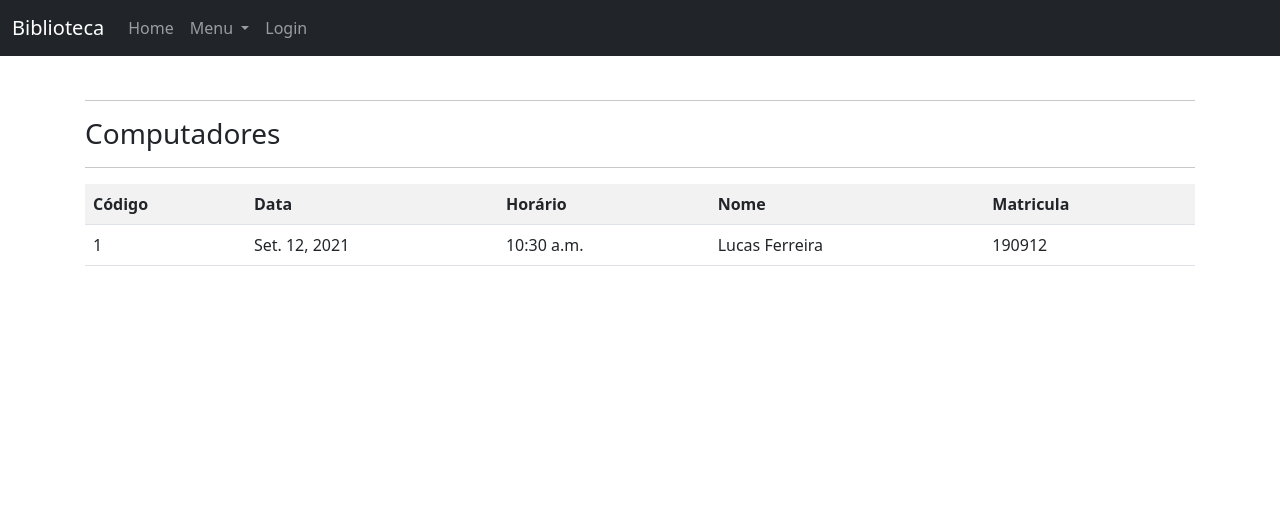
After one commit to talesrc/web-oauth, a Django app: page /listar/computer/ in a window 1280 px wide. The commit adds this page. Shown: the top 506 px of the page. Run offline with Django 3.2, Linux system fonts and the light colour scheme; data comes from the database, SQL or seed files in the repository; both versions use the stored data as it was after the commit; some libraries are stand-ins or nearby versions.

Commit message:
add localção de computadores

```diff
--- a/CRUD/Cadastro/models.py
+++ b/CRUD/Cadastro/models.py
@@ -32,3 +32,13 @@ class Artigo(models.Model):
 
     def __str__(self):
         return "{} - {}, {} ({})".format(self.titulo, self.autor, self.descricao, self.ano)
+
+class Computer(models.Model):
+    codigo = models.CharField(max_length=6, primary_key=True, verbose_name="Código")
+    data = models.DateField()
+    horario = models.TimeField()
+    nome = models.CharField(max_length=50)
+    matricula = models.CharField(max_length=6, verbose_name="Matrícula")
+
+    def __str__(self):
+        return "{}, {} - {}, {} ({})".format(self.codigo, self.data, self.horario, self.nome, self.matricula)
--- a/CRUD/Cadastro/templates/Cadastro/listaLocal.html
+++ b/CRUD/Cadastro/templates/Cadastro/listaLocal.html
@@ -5,7 +5,9 @@
 {% block conteudo %}
     <hr>
     <h3>Lista de Gêneros resgistrados</h3>
+    {% if request.user.is_authenticated %}
     <a href="{% url 'cadastro-local' %}" class="btn btn-primary btn-sm">Cadastrar Gênero</a>
+    {% endif %}
     <hr>
     <div class="table table-reponsive">
         <table class="table table-striped">
@@ -14,7 +16,9 @@
                 <th>Gênero</th>
                 <th>Corredor</th>
                 <th>Estante</th>
+                {% if request.user.is_authenticated %}
                 <th>Opções</th>
+                {% endif %}
             </tr>
 
             {% for local in object_list %}
@@ -23,11 +27,13 @@
                 <td>{{ local.descricao }}</td>
                 <td>{{ local.corredor }}</td>
                 <td>{{ local.estante }}</td>
+                {% if request.user.is_authenticated %}
                 <td>
                     <a href="{% url 'editar-local' local.pk %}" class="btn btn-warning btn-sm">Editar</a>
                     <a href="{% url 'excluir-local' local.pk %}" class="btn btn-danger btn-sm">Excluir</a>
 
                 </td>
+                {% endif %}
             </tr>
             {% empty %}
 
--- /dev/null
+++ b/CRUD/Cadastro/templates/Cadastro/listaPC.html
@@ -0,0 +1,48 @@
+{% extends 'Pages/modelo.html' %}
+
+{% load static %}
+
+{% block conteudo %}
+    <hr>
+    <h3>Computadores</h3>
+    {% if request.user.is_authenticated %}
+    <a href="{% url 'cadastro-computer' %}" class="btn btn-primary btn-sm">Locação</a>
+    {% endif %}
+    <hr>
+    <div class="table table-reponsive">
+        <table class="table table-striped">
+            <tr>
+                <th>Código</th>
+                <th>Data</th>
+                <th>Horário</th>
+                <th>Nome</th>
+                <th>Matricula</th>
+                {% if request.user.is_authenticated %}
+                <th>Opções</th>
+                {% endif %}
+            </tr>
+
+            {% for computer in object_list %}
+            <tr>
+                <td>{{ computer.codigo }}</td>
+                <td>{{ computer.data }}</td>
+                <td>{{ computer.horario }}</td>
+                <td>{{ computer.nome }}</td>
+                <td>{{ computer.matricula }}</td>
+                {% if request.user.is_authenticated %}
+                <td>
+                    <a href="{% url 'editar-computer' computer.pk %}" class="btn btn-warning btn-sm">Editar</a>
+                    <a href="{% url 'excluir-computer' computer.pk %}" class="btn btn-danger btn-sm">Excluir</a>
+
+                </td>
+                {% endif %}
+            </tr>
+            {% empty %}
+
+            <tr>
+                <td colspan="3">Nenhuma locação cadastrada</td>
+            </tr>
+            {% endfor %}
+        </table>
+    </div>
+{% endblock %}
--- a/CRUD/Cadastro/templates/Cadastro/livros.html
+++ b/CRUD/Cadastro/templates/Cadastro/livros.html
@@ -15,7 +15,7 @@
                 <th>Ano</th>
             </tr>
 
-            {% for livro in object_list %}
+            {% for livro in object_exibir %}
             <tr>
                 <td>{{ livro.local }}</td>
                 <td>{{ livro.titulo }}</td>
--- a/CRUD/Cadastro/urls.py
+++ b/CRUD/Cadastro/urls.py
@@ -1,10 +1,10 @@
 from django.urls import path
 from django.urls.resolvers import URLPattern
 from .views import CadastroView
-from .views import LivroCreat, LocalCreat, ArtigoCreat
-from .views import LivroUpdate, LocalUpdate, ArtigoUpdate
-from .views import LivroDelete, LocalDelete, ArtigoDelete
-from .views import LivroList, LocalList, ArtigoList
+from .views import LivroCreat, LocalCreat, ArtigoCreat, ComputerCreat
+from .views import LivroUpdate, LocalUpdate, ArtigoUpdate, ComputerUpdate
+from .views import LivroDelete, LocalDelete, ArtigoDelete, ComputerDelete
+from .views import LivroList, LocalList, ArtigoList, ComputerList
 
 urlpatterns = [
     #CREAT - form.html
@@ -12,27 +12,33 @@ urlpatterns = [
     path('cadastro/local/', LocalCreat.as_view(), name='cadastro-local'),
     path('cadastro/livro/', LivroCreat.as_view(), name='cadastro-livro'),
     path('cadastro/artigo/', ArtigoCreat.as_view(), name='cadastro-artigo'),
-
+    path('cadastro/computer/', ComputerCreat.as_view(), name='cadastro-computer'),
 
     #UPDATE
     path('editar/local/<str:pk>/', LocalUpdate.as_view(), name='editar-local'),
     path('editar/livro/<int:pk>/', LivroUpdate.as_view(), name='editar-livro'),
     path('editar/artigo/<int:pk>/', ArtigoUpdate.as_view(), name='editar-artigo'),
+    path('editar/computer/<str:pk>/', ComputerUpdate.as_view(), name='editar-computer'),
+
 
 
     #DELETE
     path('excluir/local/<str:pk>/', LocalDelete.as_view(), name='excluir-local'),
     path('excluir/livro/<int:pk>/', LivroDelete.as_view(), name='excluir-livro'),
     path('excluir/artigo/<int:pk>/', ArtigoDelete.as_view(), name='excluir-artigo'),
+    path('excluir/computer/<str:pk>/', ComputerDelete.as_view(), name='excluir-computer'),
+
 
     #READ
     path('listar/local/', LocalList.as_view(), name='listar-local'),
     path('listar/livro/', LivroList.as_view(), name='listar-livro'),
     path('listar/artigo/', ArtigoList.as_view(), name='listar-artigo'),
+    path('listar/computer/', ComputerList.as_view(), name='listar-computer'),
+
 
     #READ não autenticado
-    path('exibir/livro/', LivroList.as_view(), name='exibir-livro'),
-    path('exibir/artigo/', ArtigoList.as_view(), name='exibir-artigo'),
+    #path('exibir/livro/', LivroList.as_view(), name='exibir-livro'),
+    #path('exibir/artigo/', ArtigoList.as_view(), name='exibir-artigo'),
 
 
 ]
--- a/CRUD/Cadastro/views.py
+++ b/CRUD/Cadastro/views.py
@@ -3,7 +3,7 @@ from django.shortcuts import render
 from django.views.generic.base import TemplateView
 from django.views.generic.edit import CreateView, UpdateView, DeleteView
 from django.views.generic.list import ListView
-from .models import Livro, Local, Artigo
+from .models import Livro, Local, Artigo, Computer
 from django.urls import reverse_lazy
 from django.contrib.auth.mixins import LoginRequiredMixin
 
@@ -23,14 +23,21 @@ class LivroCreat(LoginRequiredMixin, CreateView):
     model = Livro
     fields = ['titulo', 'autor', 'ano', 'local']
     template_name = 'Cadastro/form.html'
-    success_url = reverse_lazy('lista-livro')
+    success_url = reverse_lazy('listar-livro')
 
 class ArtigoCreat(LoginRequiredMixin, CreateView):
     login_url = reverse_lazy('login')
     model = Artigo
     fields = ['titulo', 'autor', 'descricao', 'ano']
     template_name = 'Cadastro/form.html'
-    success_url = reverse_lazy('lista-artigo')
+    success_url = reverse_lazy('listar-artigo')
+
+class ComputerCreat(LoginRequiredMixin, CreateView):
+    login_url = reverse_lazy('login')
+    model = Computer
+    fields = ['codigo', 'data', 'horario', 'matricula']
+    template_name = 'Cadastro/form.html'
+    success_url = reverse_lazy('listar-computer')
 
 ################## UPDATE #######################
 
@@ -55,6 +62,13 @@ class ArtigoUpdate(LoginRequiredMixin, UpdateView):
     template_name = 'Cadastro/form.html'
     success_url = reverse_lazy('home')
 
+class ComputerUpdate(LoginRequiredMixin, UpdateView):
+    login_url = reverse_lazy('login')
+    model = Computer
+    fields = ['codigo', 'data', 'horario', 'nome', 'matricula']
+    template_name = 'Cadastro/form.html'
+    success_url = reverse_lazy('home')
+
 ################## DELETE ########################
 class LocalDelete(LoginRequiredMixin, DeleteView):
     login_url = reverse_lazy('login')
@@ -74,28 +88,39 @@ class ArtigoDelete(LoginRequiredMixin, DeleteView):
     template_name = 'Cadastro/excluir.html'
     success_url = reverse_lazy('home')
 
+class ComputerDelete(LoginRequiredMixin, DeleteView):
+    login_url = reverse_lazy('login')
+    model = Computer
+    template_name = 'Cadastro/excluir.html'
+    success_url = reverse_lazy('home')
+
 ################## READ ########################
-class LocalList(LoginRequiredMixin, ListView):
+class LocalList(ListView):
     login_url = reverse_lazy('login')
     model = Local
     template_name = 'Cadastro/listaLocal.html'
 
-class LivroList(LoginRequiredMixin, ListView):
+class LivroList(ListView):
     login_url = reverse_lazy('login')
     model = Livro
     template_name = 'Cadastro/listaLivro.html'
 
-class ArtigoList(LoginRequiredMixin, ListView):
+class ArtigoList(ListView):
     login_url = reverse_lazy('login')
     model = Artigo
     template_name = 'Cadastro/listaTeses.html'
 
-class LivroList(ListView):
+class ComputerList(ListView):
     login_url = reverse_lazy('login')
-    model = Livro
-    template_name = 'Cadastro/livros.html'
+    model = Computer
+    template_name = 'Cadastro/listaPC.html'
 
-class ArtigoList(ListView):
-    login_url = reverse_lazy('login')
-    model = Artigo
-    template_name = 'Cadastro/artigos.html'
+#class LivroList(ListView):
+#    login_url = reverse_lazy('login')
+#    model = Livro
+#    template_name = 'Cadastro/livros.html'
+
+#class ArtList(ListView):
+#    login_url = reverse_lazy('login')
+#    model = Artigo
+#    template_name = 'Cadastro/artigos.html'
--- a/CRUD/Pages/templates/Pages/modelo.html
+++ b/CRUD/Pages/templates/Pages/modelo.html
@@ -42,20 +42,6 @@
             <a class="nav-link" aria-current="page" href="{% url 'home' %}">Home</a>
           </li>
 
-          <!--Artigo-->
-          <li class="nav-item">
-            <a class="nav-link" href="{% url 'exibir-artigo' %}">Artigo</a>
-          </li>
-
-          <!--<li class="nav-item">
-            <a class="nav-link disabled">Disabled</a>
-          </li>-->
-
-          <!--Livros-->
-          <li class="nav-item">
-            <a class="nav-link" href="{% url 'exibir-livro' %}">Livros</a>
-          </li>
-
           {% if request.user.is_authenticated %}
 
           <!--Cadastro (Dropdown)-->
@@ -67,11 +53,27 @@
               <li><a class="dropdown-item" href="{% url 'listar-livro' %}">Livro</a></li>
               <li><a class="dropdown-item" href="{% url 'listar-local' %}">Gênero</a></li>
               <li><a class="dropdown-item" href="{% url 'listar-artigo' %}">Artigo</a></li>
+              <li><a class="dropdown-item" href="{% url 'listar-computer' %}">Computadores</a></li>
               <li><a class="dropdown-item" href="{% url 'registrar' %}">Novo Usuário</a></li>
             </ul>
           </li>
 
+          {% else %}
+
+          <li class="nav-item dropdown">
+            <a class="nav-link dropdown-toggle" href="#" id="navbarDropdown" role="button" data-bs-toggle="dropdown" aria-expanded="false">
+              Menu
+            </a>
+            <ul class="dropdown-menu" aria-labelledby="navbarDropdown">
+              <li><a class="dropdown-item" href="{% url 'listar-livro' %}">Livro</a></li>
+              <li><a class="dropdown-item" href="{% url 'listar-local' %}">Gênero</a></li>
+              <li><a class="dropdown-item" href="{% url 'listar-artigo' %}">Artigo</a></li>
+              <li><a class="dropdown-item" href="{% url 'listar-computer' %}">Computadores</a></li>
+            </ul>
+          </li>
+
           {% endif %}
+
 
           {% if request.user.is_authenticated %}
 
```
Also changed, not shown: CRUD/Cadastro/templates/Cadastro/artigos.html (deleted, +0 -33 lines), CRUD/Cadastro/templates/Cadastro/listaLivro.html (+10 -1 lines), CRUD/Cadastro/templates/Cadastro/listaTeses.html (+10 -1 lines), CRUD/Cadastro/migrations/0007_computer.py (added), CRUD/Cadastro/migrations/0008_alter_computer_horario.py (added), CRUD/Cadastro/migrations/0009_alter_computer_codigo.py (added), CRUD/db.sqlite3.
